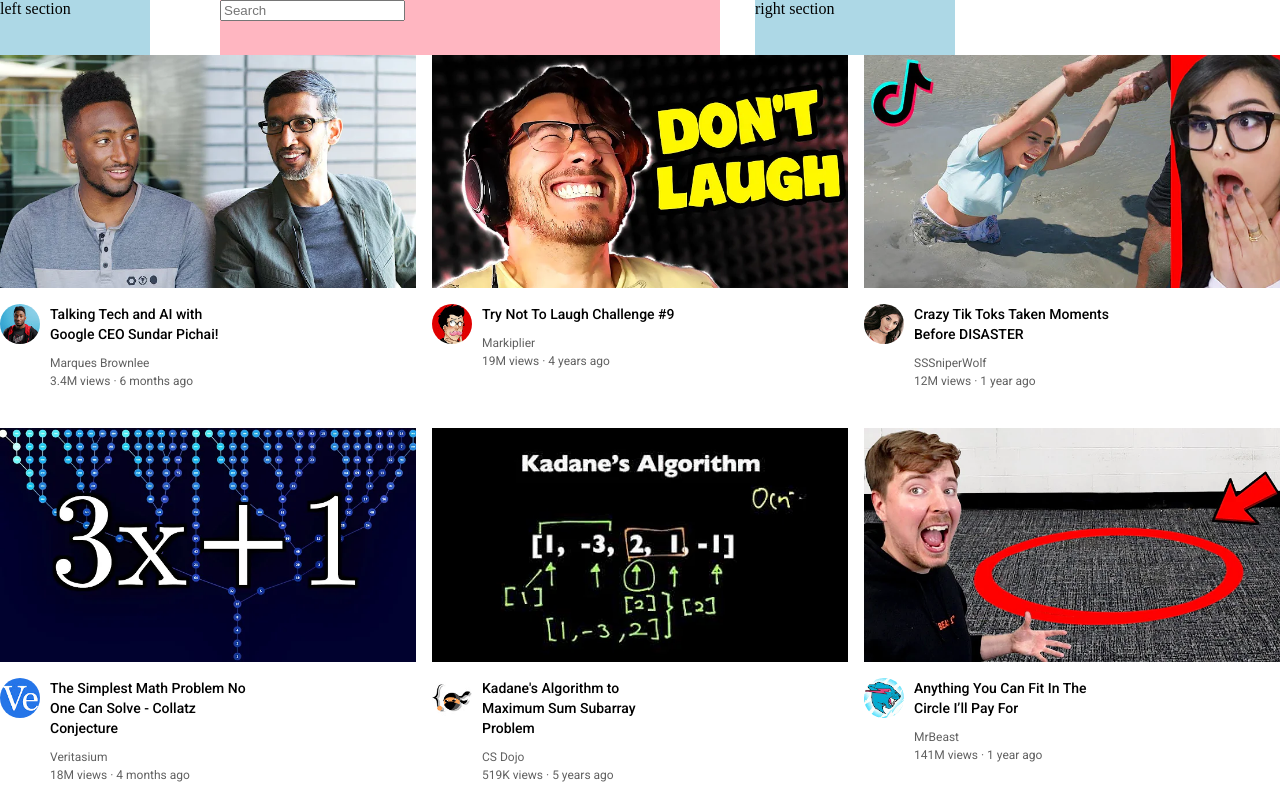
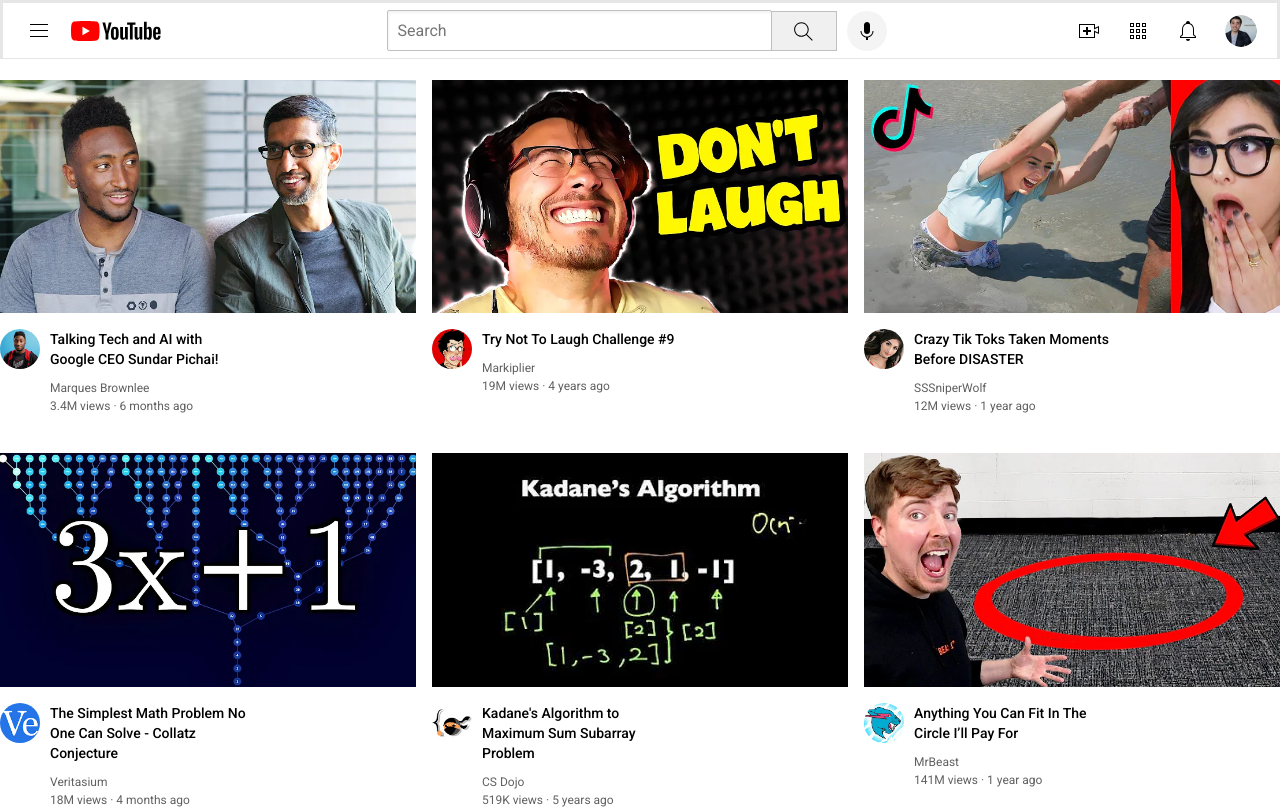
Before and after one commit to Nikhil-K09/Youtube-Page-Clone, a plain HTML site: page ytpage.html in a window 1280 px wide. Drawn offline with Linux system fonts and the light colour scheme.

Commit message:
'topBar'

```diff
--- a/styles/general.css
+++ b/styles/general.css
@@ -5,4 +5,5 @@ p{
 }
 body{
     margin:0;
+    padding-top: 80px;
 }
--- a/styles/header.css
+++ b/styles/header.css
@@ -2,20 +2,104 @@
     height:55px;
     display:flex;
     flex-direction: row;
+    justify-content: space-between;
+    position: fixed;
+    top: 0;
+    left: 0;
+    right: 0;
+    background-color: white;
+    border-bottom-width: 1px;
+    border-style: solid;
+    border-color: rgb(230, 230, 230);
 }
 .left-section{
-    background-color: lightblue;
-    width: 150px;
+    display: flex;
+    align-items: center;
+}
+.hamburger-menu{
+    margin-right: 20px;
+    margin-left: 24px;
+    height:24px;
+}
+.youtube-logo{
+
+    height: 20px;
 }
 .middle-section{
-    background-color: lightpink;
     flex:1;
     margin-left: 70px;
     margin-right: 35px;
     max-width: 500px;
     justify-content: space-between;
+    display: flex;
+    align-items: center;
+}
+.search-bar{
+    flex: 1;
+    height: 36.5px;
+    padding-left: 10px;
+    font-size: 16px;
+    border-width: 1px;
+    border-style: solid;
+    border-color: rgb(192, 192, 192);
+    border-radius: 2px;
+    box-shadow: inset 1px 2px 3px rgba(0, 0, 0, 0.05);
+    width: 0;
+
+}
+
+.search-bar::placeholder{
+    font-family: Roboto,Arial;
+    font-size: 16px;
+}
+.search-button {
+  height: 40px;
+  width: 66px;
+  background-color: rgb(240, 240, 240);
+  border-width: 1px;
+  border-style: solid;
+  border-color: rgb(192, 192, 192);
+  margin-left: -1px;
+  margin-right: 10px;
+}
+
+.search-icon {
+  height: 25px;
+  margin-top: 4px;
+}
+
+
+.voice-search-button{
+    height: 40px;
+    width: 40px;
+    border-radius: 20px;
+    border: none;
+    background-color: rgb(244, 244, 244);
+}
+.voice-search-icon{
+    height: 24px;
+    margin-top: 4px;
 }
 .right-section{
-    background-color: lightblue;
-    width: 200px;
+    width: 180px;
+    display: flex;
+    align-items: center;
+    justify-content: space-between;
+    margin-right: 20px;
+    flex-shrink: 0;
 }
+
+.upload-icon{
+    height: 24px;
+}
+.youtube-apps-icon{
+    height: 24px;
+}
+.notifications-icon{
+    height: 24px;
+}
+.current-user-picture{
+    height: 32px;
+    border-radius: 16px;
+
+}
--- a/ytpage.html
+++ b/ytpage.html
@@ -12,11 +12,25 @@
 
     <body>
         <div class="header">
-            <div class="left-section">left section</div>
+            <div class="left-section">
+                <img class="hamburger-menu" src="icons/hamburger-menu.svg">
+                <img class="youtube-logo" src="icons/youtube-logo.svg" >
+            </div>
             <div class="middle-section">
                 <input class="search-bar" type="text" placeholder="Search">
+                <button class="search-button">
+                    <img class="search-icon" src="icons/search.svg">
+                </button>
+                <button class="voice-search-button">
+                    <img class="voice-search-icon" src="icons/voice-search-icon.svg">
+                </button>
             </div>
-            <div class="right-section">right section</div>
+            <div class="right-section">
+                <img class="upload-icon" src="icons/upload.svg">
+                <img class="youtube-apps-icon" src="icons/youtube-apps.svg">
+                <img class="notifications-icon" src="icons/notifications.svg">
+                <img class="current-user-picture" src="channelPics/my-channel.jpeg">
+            </div>
         </div>
 
 
```
Also changed, not shown: channelPics/my-channel.jpeg (added), icons/hamburger-menu.svg (added), icons/notifications.svg (added), icons/search.svg (added), icons/upload.svg (added), icons/voice-search-icon.svg (added), icons/youtube-apps.svg (added), icons/youtube-logo.svg (added).
